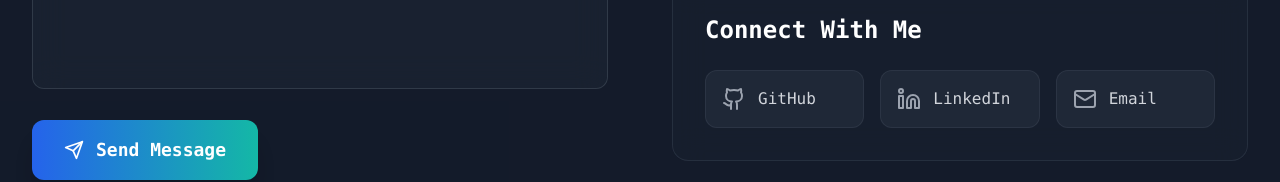
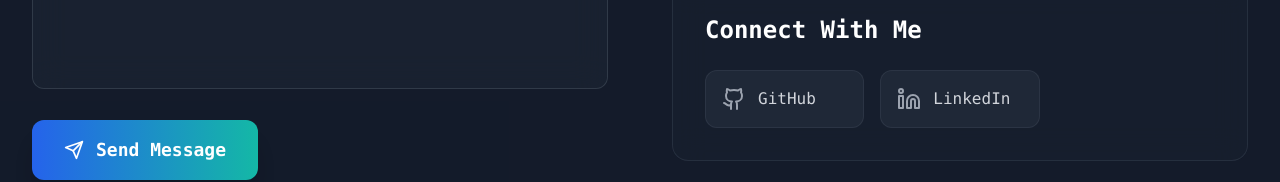
Before and after one commit to jcobsntos/my-portfolio-website, a React (Vite) app: page / in a window 1280 px wide. Shown: the part 7780-7962 px from the top of the page. Built offline with nearby package versions, Linux system fonts and the light colour scheme.

Commit message:
removed email social

```diff
--- a/src/components/Contact.tsx
+++ b/src/components/Contact.tsx
@@ -71,12 +71,6 @@ const Contact = () => {
       href: 'https://www.linkedin.com/in/jcobsntos/',
       gradient: 'from-blue-600 to-blue-800'
     },
-    {
-      name: 'Email',
-      icon: Mail,
-      href: 'mailto:jcobsntos@gmail.com',
-      gradient: 'from-cyan-600 to-teal-600'
-    }
   ];
 
   return (
```
